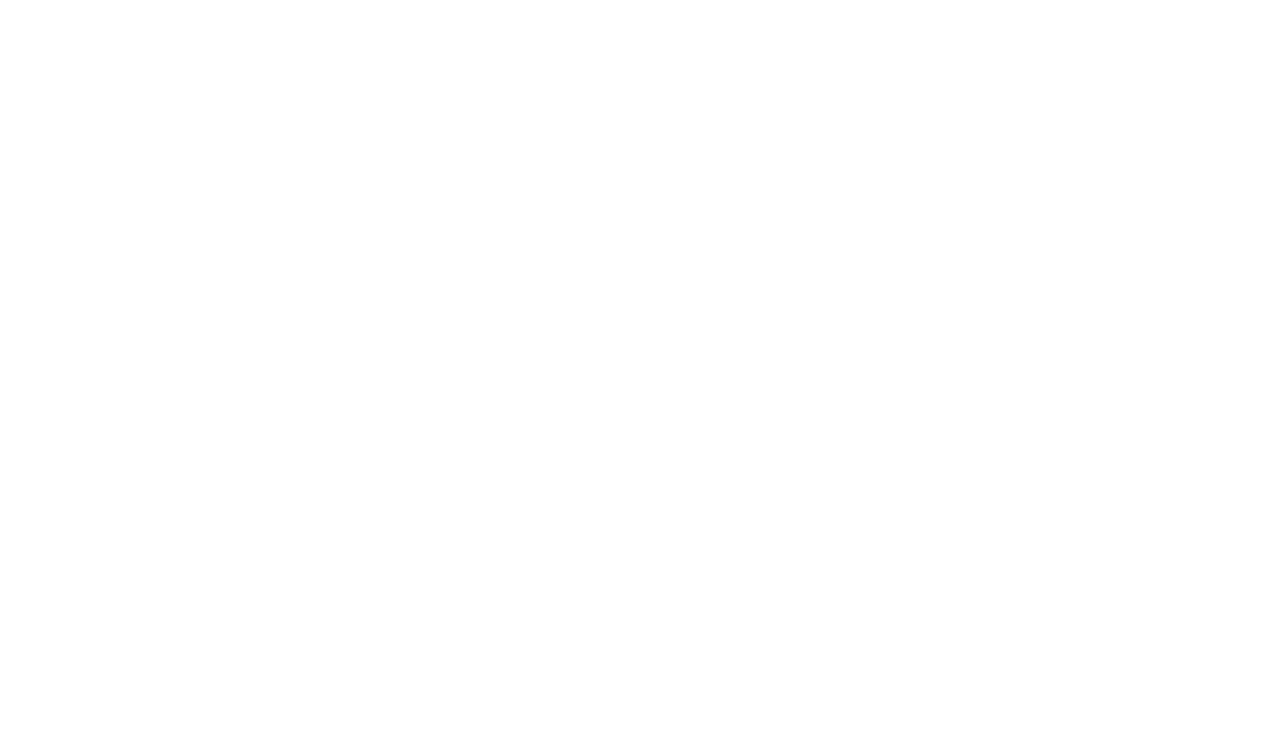
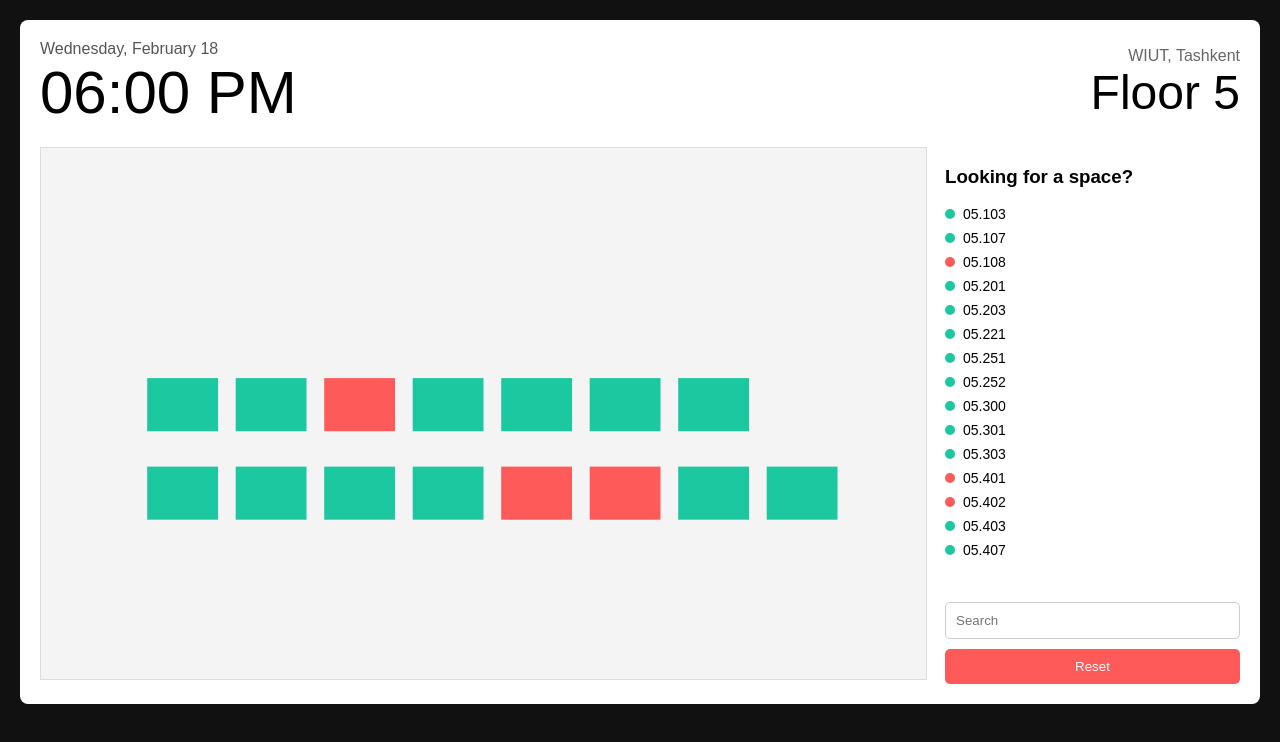
Before and after one commit to AzamatAbraev/crowd-management-ui, a React (Vite) app: page /floor-dashboard in a window 1280 px wide. Before the commit this address had no page. Shown: the top 742 px of the page. Built offline with nearby package versions, Linux system fonts and the light colour scheme.

Commit message:
test ui for dashboard added

```diff
--- a/src/App.tsx
+++ b/src/App.tsx
@@ -3,6 +3,7 @@
 import { HomePage } from './pages/home/HomePage';
 import TimetablePage from './pages/timetable/TimetablePage';
 import Dashboard from './pages/occupancy/OccupancyPage';
+import FloorDashboard from './pages/floor-dashboard/FloorDashboard';
 
 export default function App() {
   return (
@@ -12,6 +13,7 @@
         <Route path="/home" element={<HomePage />} />
         <Route path="/timetable" element={<TimetablePage />} />
         <Route path="/dashboard" element={<Dashboard />} />
+        <Route path="/floor-dashboard" element={<FloorDashboard />} />
       </Routes>
     </Router>
   );
--- /dev/null
+++ b/src/components/FloorMap.tsx
@@ -0,0 +1,35 @@
+import type { Room } from "../data/room"
+
+interface Props {
+  rooms: Room[]
+}
+
+const FloorMap = ({ rooms }: Props) => {
+
+  return (
+
+    <div className="map-container">
+
+      <svg viewBox="0 0 1000 600" className="floor-svg">
+
+        <rect x="0" y="0" width="1000" height="600" fill="#f4f4f4" />
+
+        {rooms.map(room => (
+          <rect
+            key={room.id}
+            x={room.x}
+            y={room.y}
+            width={room.width}
+            height={room.height}
+            className={room.occupied ? "room-occupied" : "room-free"}
+          />
+        ))}
+
+      </svg>
+
+    </div>
+
+  )
+}
+
+export default FloorMap
--- /dev/null
+++ b/src/components/HeaderBar.tsx
@@ -0,0 +1,44 @@
+import { useEffect, useState } from "react"
+
+const HeaderBar = () => {
+
+  const [time, setTime] = useState(new Date())
+
+  useEffect(() => {
+    const interval = setInterval(() => {
+      setTime(new Date())
+    }, 1000)
+
+    return () => clearInterval(interval)
+  }, [])
+
+  return (
+    <div className="header">
+
+      <div className="header-left">
+        <div className="date">
+          {time.toLocaleDateString(undefined, {
+            weekday: "long",
+            month: "long",
+            day: "numeric"
+          })}
+        </div>
+
+        <div className="clock">
+          {time.toLocaleTimeString([], {
+            hour: "2-digit",
+            minute: "2-digit"
+          })}
+        </div>
+      </div>
+
+      <div className="header-right">
+        <div className="city">WIUT, Tashkent</div>
+        <div className="floor">Floor 5</div>
+      </div>
+
+    </div>
+  )
+}
+
+export default HeaderBar
--- /dev/null
+++ b/src/components/RoomList.tsx
@@ -0,0 +1,58 @@
+import { useState } from "react"
+import type { Room } from "../data/room"
+
+interface Props {
+  rooms: Room[]
+}
+
+const RoomList = ({ rooms }: Props) => {
+
+  const [search, setSearch] = useState("")
+
+  const filtered = rooms.filter(r =>
+    r.id.toLowerCase().includes(search.toLowerCase())
+  )
+
+  return (
+
+    <div className="sidebar">
+
+      <h3>Looking for a space?</h3>
+
+      <div className="room-list">
+
+        {filtered.map(room => (
+          <div key={room.id} className="room-item">
+
+            <span className={
+              room.occupied ? "dot red" : "dot green"
+            } />
+
+            {room.id}
+
+          </div>
+        ))}
+
+      </div>
+
+      <input
+        placeholder="Search"
+        value={search}
+        onChange={(e) => setSearch(e.target.value)}
+        className="search"
+      />
+
+      <button
+        className="reset"
+        onClick={() => setSearch("")}
+      >
+        Reset
+      </button>
+
+    </div>
+
+  )
+
+}
+
+export default RoomList;
--- /dev/null
+++ b/src/data/room.ts
@@ -0,0 +1,26 @@
+export interface Room {
+  id: string;
+  occupied: boolean;
+  x: number;
+  y: number;
+  width: number;
+  height: number;
+}
+
+export const rooms: Room[] = [
+  { id: "05.103", occupied: false, x: 120, y: 260, width: 80, height: 60 },
+  { id: "05.107", occupied: false, x: 220, y: 260, width: 80, height: 60 },
+  { id: "05.108", occupied: true, x: 320, y: 260, width: 80, height: 60 },
+  { id: "05.201", occupied: false, x: 420, y: 260, width: 80, height: 60 },
+  { id: "05.203", occupied: false, x: 520, y: 260, width: 80, height: 60 },
+  { id: "05.221", occupied: false, x: 620, y: 260, width: 80, height: 60 },
+  { id: "05.251", occupied: false, x: 720, y: 260, width: 80, height: 60 },
+  { id: "05.252", occupied: false, x: 120, y: 360, width: 80, height: 60 },
+  { id: "05.300", occupied: false, x: 220, y: 360, width: 80, height: 60 },
+  { id: "05.301", occupied: false, x: 320, y: 360, width: 80, height: 60 },
+  { id: "05.303", occupied: false, x: 420, y: 360, width: 80, height: 60 },
+  { id: "05.401", occupied: true, x: 520, y: 360, width: 80, height: 60 },
+  { id: "05.402", occupied: true, x: 620, y: 360, width: 80, height: 60 },
+  { id: "05.403", occupied: false, x: 720, y: 360, width: 80, height: 60 },
+  { id: "05.407", occupied: false, x: 820, y: 360, width: 80, height: 60 },
+];
--- a/src/main.tsx
+++ b/src/main.tsx
@@ -1,4 +1,4 @@
-// window.global = window;
+import "./styles/floor.css"
 
 import { StrictMode } from 'react'
 import { createRoot } from 'react-dom/client'
--- /dev/null
+++ b/src/pages/floor-dashboard/FloorDashboard.tsx
@@ -0,0 +1,28 @@
+import FloorMap from "../../components/FloorMap"
+import HeaderBar from "../../components/HeaderBar"
+import RoomList from "../../components/RoomList"
+import { rooms } from "../../data/room"
+
+const FloorDashboard = () => {
+
+  return (
+
+    <div className="dashboard">
+
+      <HeaderBar />
+
+      <div className="content">
+
+        <FloorMap rooms={rooms} />
+
+        <RoomList rooms={rooms} />
+
+      </div>
+
+    </div>
+
+  )
+
+}
+
+export default FloorDashboard
--- /dev/null
+++ b/src/styles/floor.css
@@ -0,0 +1,112 @@
+body {
+  font-family: Arial, Helvetica, sans-serif;
+  margin: 0;
+  background: #111;
+}
+
+.dashboard {
+  background: white;
+  margin: 20px;
+  padding: 20px;
+  border-radius: 8px;
+}
+
+.header {
+  display: flex;
+  justify-content: space-between;
+  align-items: center;
+  margin-bottom: 20px;
+}
+
+.date {
+  color: #555;
+  font-size: 16px;
+}
+
+.clock {
+  font-size: 60px;
+  font-weight: 300;
+}
+
+.city {
+  font-size: 16px;
+  color: #666;
+  text-align: right;
+}
+
+.floor {
+  font-size: 48px;
+  font-weight: 300;
+}
+
+.content {
+  display: flex;
+  gap: 20px;
+}
+
+.map-container {
+  flex: 3;
+}
+
+.floor-svg {
+  width: 100%;
+  border: 1px solid #ddd;
+}
+
+.room-free {
+  fill: #1cc8a0;
+}
+
+.room-occupied {
+  fill: #ff5a5a;
+}
+
+.sidebar {
+  flex: 1;
+  display: flex;
+  flex-direction: column;
+}
+
+.room-list {
+  flex: 1;
+  overflow: auto;
+  margin-bottom: 10px;
+}
+
+.room-item {
+  display: flex;
+  align-items: center;
+  margin-bottom: 8px;
+  font-size: 14px;
+}
+
+.dot {
+  width: 10px;
+  height: 10px;
+  border-radius: 50%;
+  margin-right: 8px;
+}
+
+.green {
+  background: #1cc8a0;
+}
+
+.red {
+  background: #ff5a5a;
+}
+
+.search {
+  padding: 10px;
+  border: 1px solid #ccc;
+  margin-bottom: 10px;
+  border-radius: 5px;
+}
+
+.reset {
+  padding: 10px;
+  background: #ff5a5a;
+  border: none;
+  color: white;
+  border-radius: 5px;
+  cursor: pointer;
+}
```
